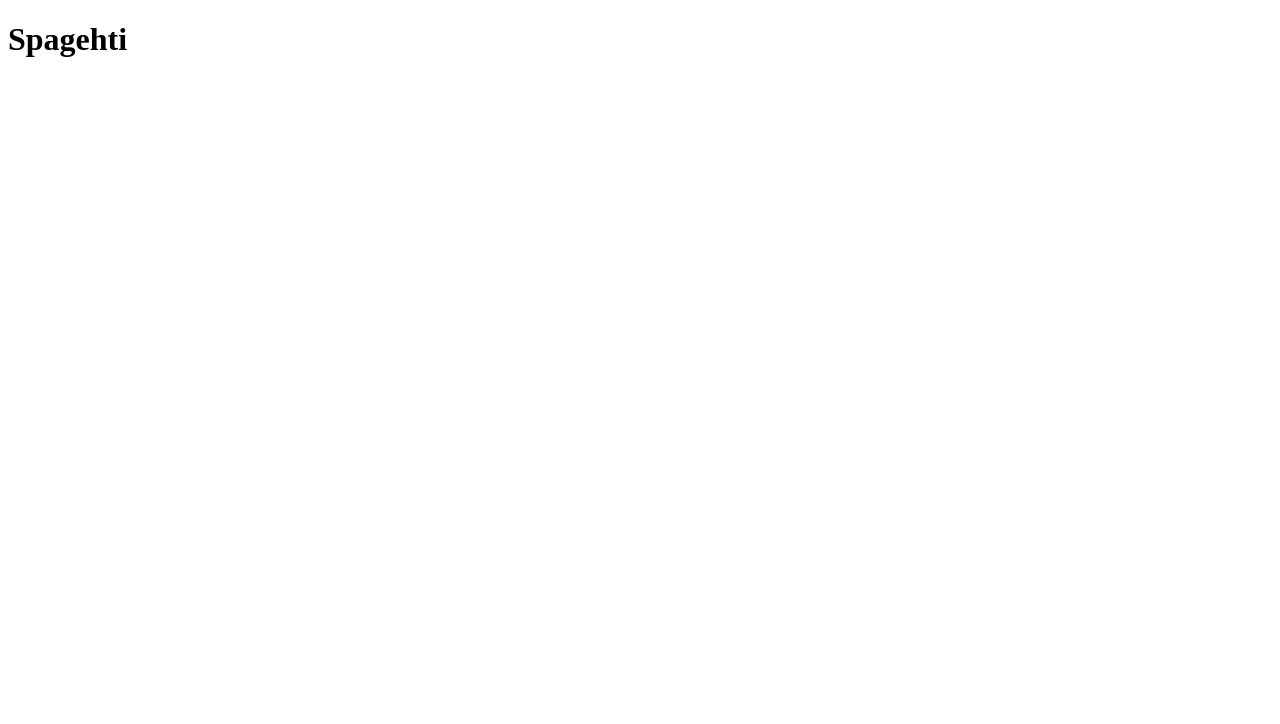
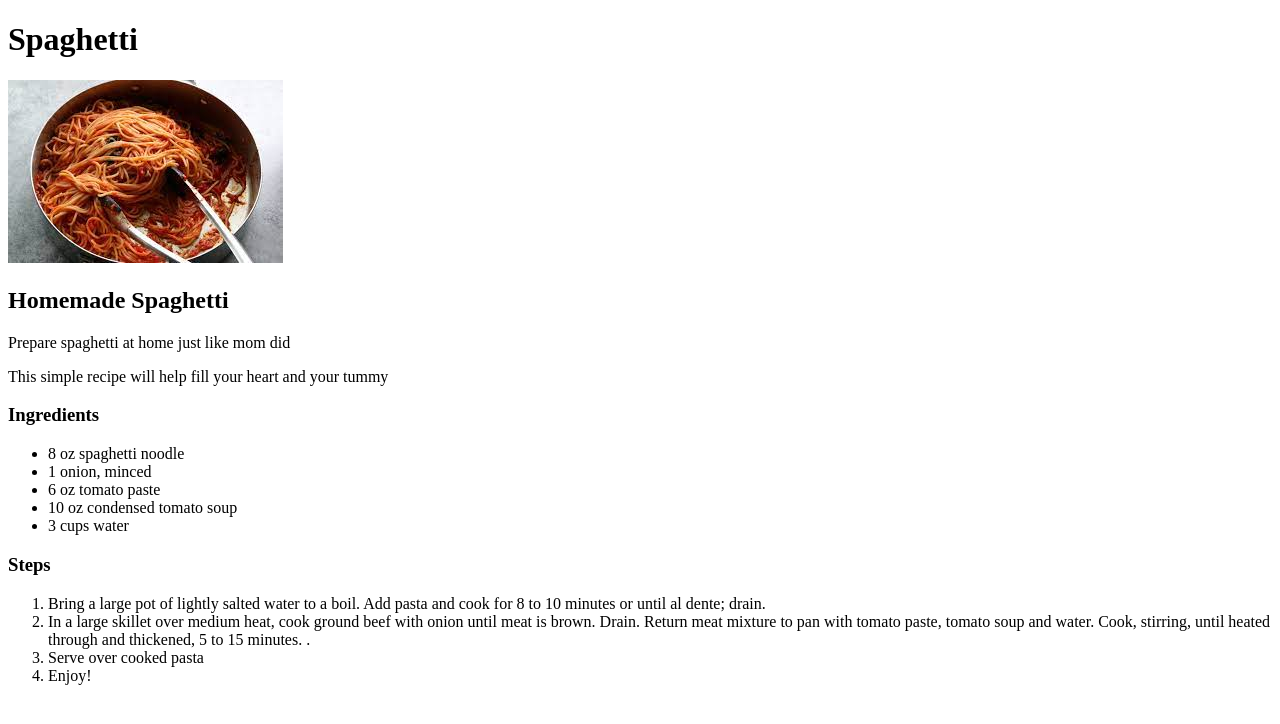
Before and after one commit to GageHorn/odin-recipes, a plain HTML site: page recipes/spaghetti.html in a window 1280 px wide. Drawn offline with Linux system fonts and the light colour scheme.

Commit message:
recipes/fries.html

```diff
--- a/recipes/spaghetti.html
+++ b/recipes/spaghetti.html
@@ -4,9 +4,32 @@
     <meta charset="UTF-8">
     <meta http-equiv="X-UA-Compatible" content="IE=edge">
     <meta name="viewport" content="width=device-width, initial-scale=1.0">
-    <title>Document</title>
+    <title>Spaghetti Recipe</title>
 </head>
 <body>
-    <h1>Spagehti</h1>
+    <h1>Spaghetti</h1>
+    <img src="../images/spaghetti.jpg" alt="spaghetti">
+    <h2> Homemade Spaghetti</h2>
+    <p>Prepare spaghetti at home just like mom did</p>
+    <p>This simple recipe will help fill your heart and your tummy</p>
+    <h3>Ingredients</h3>
+    <ul>
+        <li>8 oz spaghetti noodle</li>
+        <li>1 onion, minced</li>
+        <li>6 oz tomato paste</li>
+        <li>10 oz condensed tomato soup</li>
+        <li>3 cups water</li>
+    </ul>
+    <h3>Steps</h3>
+    <ol>
+        <li>Bring a large pot of lightly salted water to a boil. Add pasta
+            and cook for 8 to 10 minutes or until al dente; drain.</li>
+            <li>In a large skillet over medium heat, cook ground beef with onion until
+                 meat is brown. Drain. Return meat mixture to pan with tomato paste,
+                 tomato soup and water. Cook, stirring, until heated through and
+                 thickened, 5 to 15 minutes. .</li>
+                 <li>Serve over cooked pasta</li>
+                 <li>Enjoy!</li>
+    </ol>
 </body>
 </html>
```
Also changed, not shown: index.html (+7 -1 lines), recipes/mushroom.html (added, +37 -0 lines), images/fries.jpg (added), images/mushroom.jpg (added), 1 other file.
